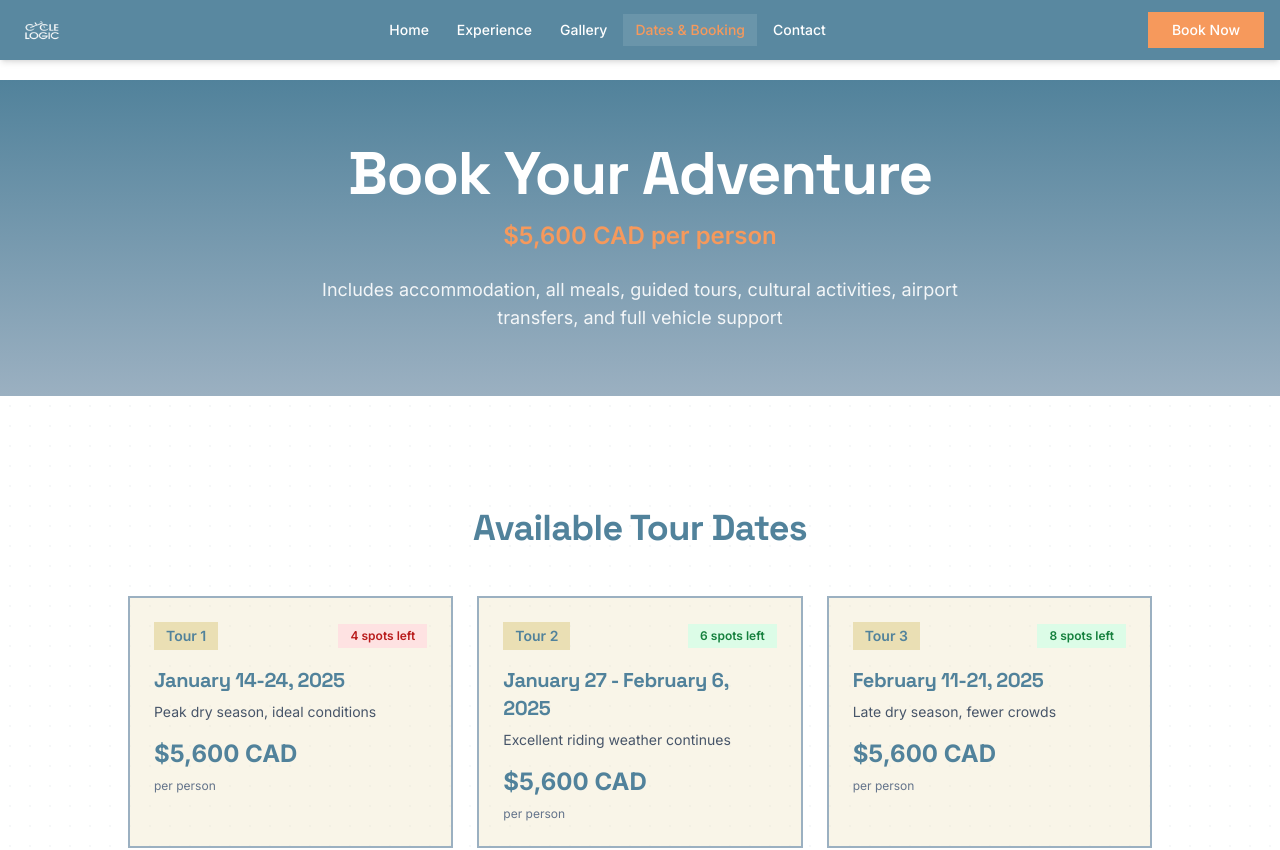
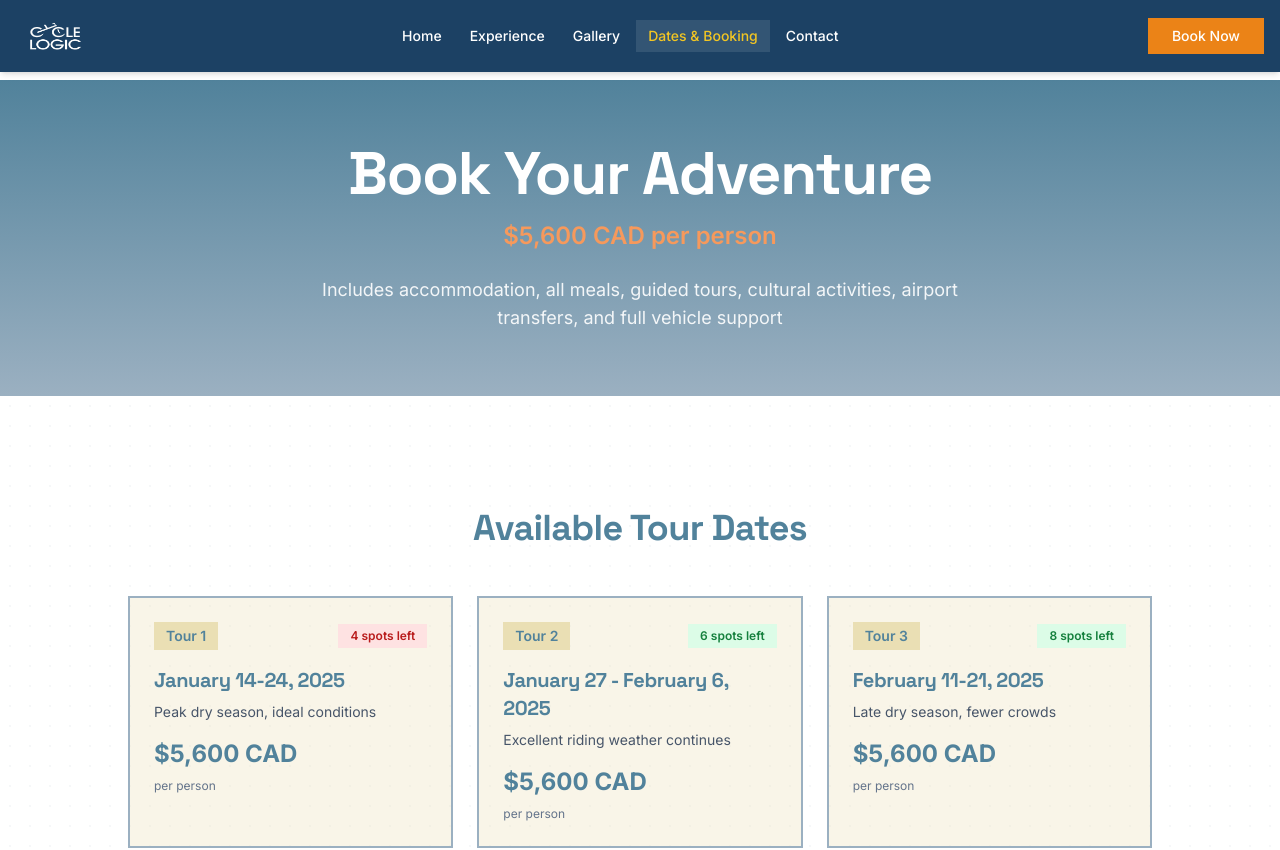
Before and after one commit to grumpy-tech/cozy-cabin-starter, a React (Vite) app: page /booking in a window 1280 px wide. Shown: the top 850 px of the page. Built offline with nearby package versions, Linux system fonts and the light colour scheme; the HTML template or start-up script is replaced by a standard one.

Commit message:
Update Navbar.tsx

```diff
--- a/src/components/layout/Navbar.tsx
+++ b/src/components/layout/Navbar.tsx
@@ -40,13 +40,12 @@ export function Navbar() {
     <header
       className={cn(
         "fixed top-0 left-0 right-0 z-50 transition-all duration-500",
-        "bg-[#51829B]/95 backdrop-blur-md shadow-md",
-        // SLIMMER PADDING
+        "bg-[#10375C]/95 backdrop-blur-md shadow-md",
         isScrolled ? "py-2" : "py-3"
       )}
     >
       <nav className="container mx-auto px-4 flex items-center justify-between">
-        {/* Logo */}
+        {/* Logo - BIGGER (h-12 instead of h-8) */}
         <button
           onClick={() => handleNavClick("/")}
           className="flex items-center group cursor-pointer"
@@ -54,11 +53,11 @@ export function Navbar() {
           <img
             src="/logo.png"
             alt="Cycle Logic"
-            className="h-8 w-auto transition-transform group-hover:scale-105"
+            className="h-12 w-auto transition-transform group-hover:scale-105"
           />
         </button>
 
-        {/* Desktop Navigation - Smaller text */}
+        {/* Desktop Navigation */}
         <ul className="hidden md:flex items-center gap-1">
           {navItems.map((item) => (
             <li key={item.name}>
@@ -67,8 +66,8 @@ export function Navbar() {
                 className={cn(
                   "px-3 py-1.5 text-sm font-medium transition-all duration-300",
                   location.pathname === item.path
-                    ? "text-[#F6995C] bg-white/10"
-                    : "text-white hover:text-[#F6995C] hover:bg-white/10"
+                    ? "text-[#F3C623] bg-white/10"
+                    : "text-white hover:text-[#F3C623] hover:bg-white/10"
                 )}
               >
                 {item.name}
@@ -77,11 +76,11 @@ export function Navbar() {
           ))}
         </ul>
 
-        {/* Book Now Button - Smaller */}
+        {/* Book Now Button */}
         <button onClick={() => handleNavClick("/booking")} className="hidden md:block">
           <Button
             size="default"
-            className="bg-[#F6995C] hover:bg-[#e88849] text-white transition-all duration-300 rounded-none px-6 py-2 h-9"
+            className="bg-[#EB8317] hover:bg-[#d67515] text-white transition-all duration-300 rounded-none px-6 py-2 h-9 font-medium"
           >
             Book Now
           </Button>
@@ -90,7 +89,7 @@ export function Navbar() {
         {/* Mobile Menu Button */}
         <button
           onClick={() => setIsOpen(!isOpen)}
-          className="md:hidden p-2 text-white hover:text-[#F6995C] transition-colors"
+          className="md:hidden p-2 text-white hover:text-[#F3C623] transition-colors"
           aria-label="Toggle menu"
         >
           {isOpen ? <X className="h-5 w-5" /> : <Menu className="h-5 w-5" />}
@@ -104,7 +103,7 @@ export function Navbar() {
             initial={{ opacity: 0, height: 0 }}
             animate={{ opacity: 1, height: "auto" }}
             exit={{ opacity: 0, height: 0 }}
-            className="md:hidden bg-[#51829B] border-t border-white/10"
+            className="md:hidden bg-[#10375C] border-t border-white/10"
           >
             <ul className="container mx-auto px-4 py-3 space-y-1">
               {navItems.map((item, index) => (
@@ -119,7 +118,7 @@ export function Navbar() {
                     className={cn(
                       "block w-full text-left px-3 py-2 text-sm font-medium transition-colors",
                       location.pathname === item.path
-                        ? "bg-[#F6995C]/20 text-[#F6995C]"
+                        ? "bg-[#EB8317]/20 text-[#F3C623]"
                         : "text-white hover:bg-white/10"
                     )}
                   >
@@ -134,7 +133,7 @@ export function Navbar() {
                 className="pt-2"
               >
                 <button onClick={() => handleNavClick("/booking")} className="w-full">
-                  <Button size="default" className="w-full bg-[#F6995C] hover:bg-[#e88849] rounded-none h-9">
+                  <Button size="default" className="w-full bg-[#EB8317] hover:bg-[#d67515] rounded-none h-9">
                     Book Now
                   </Button>
                 </button>
```
